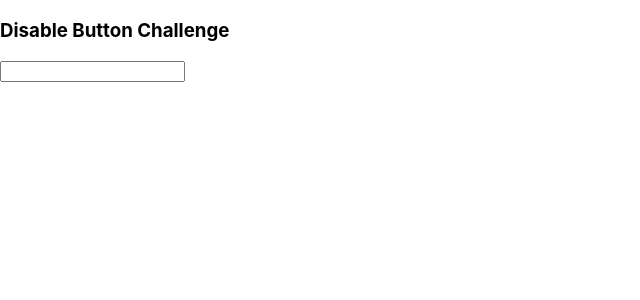
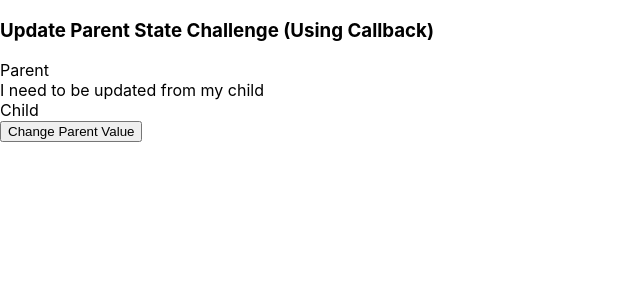
Before and after one commit to VirtualDharm/practice, a React (Create React App) app: page / in a window 1280 px wide. Shown: the top 300 px of the page, without its empty margins (0-640 px from the left). Built offline with nearby package versions, Linux system fonts and the light colour scheme.

Commit message:
#6 React Coding - Update Parent State From Child

```diff
--- a/src/App.js
+++ /dev/null
@@ -1,19 +0,0 @@
-import React from 'react'
-import './App.css';
-function App() {
-  const [value,setValue] = React.useState("");
-
-  return (
-    <>
-      <h3>Disable Button Challenge</h3>
-      <input
-        type="text"
-        value={value}
-        onChange={(e)=>setValue(e.target.value)
-        }/>
-      {value&&<button>Submit</button>}
-    </>
-  );
-}
-
-export default App;
--- /dev/null
+++ b/src/Parent.js
@@ -0,0 +1,31 @@
+import React from 'react'
+function Child({ setValue }) {
+  return (
+    <>
+      <div>Child</div>
+      <button onClick={() => setValue("Parent has been updated!")}>
+        Change Parent Value
+      </button>
+    </>
+  );
+}
+
+function Parent() {
+  const [value, setValue] = React.useState(
+    "I need to be updated from my child"
+  );
+
+  return (
+    <>
+      <h3>Update Parent State Challenge (Using Callback)</h3>
+      <div className="wrapper">
+        <div>Parent</div>
+        <div className="box-wrapper">{value}</div>
+      </div>
+      <div className="wrapper">
+        <Child setValue={setValue} />
+      </div>
+    </>
+  );
+}
+export default Parent;
--- a/src/index.js
+++ b/src/index.js
@@ -1,13 +1,13 @@
 import React from 'react';
 import ReactDOM from 'react-dom/client';
 import './index.css';
-import App from './App';
+import Parent from './Parent';
 import reportWebVitals from './reportWebVitals';
 
 const root = ReactDOM.createRoot(document.getElementById('root'));
 root.render(
   <React.StrictMode>
-    <App />
+    <Parent />
   </React.StrictMode>
 );
 
```
